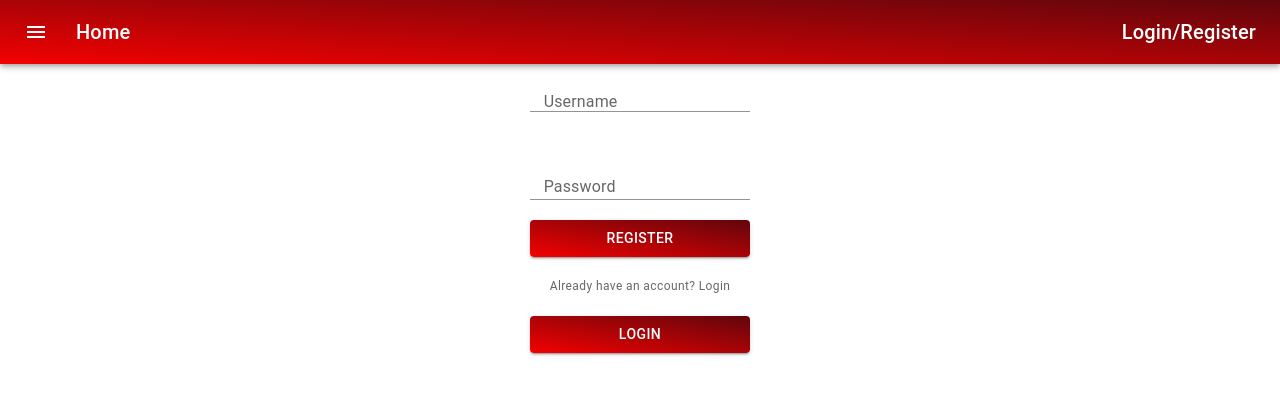
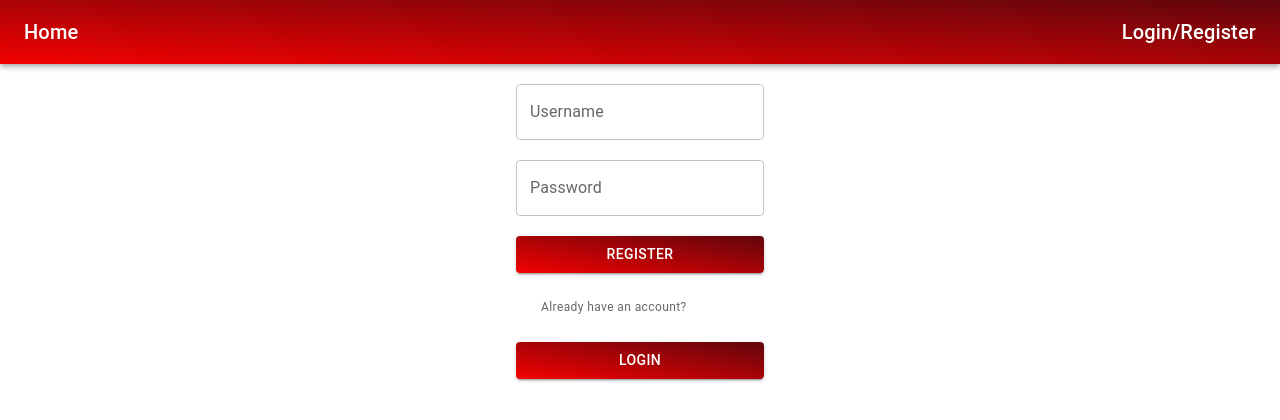
Before and after one commit to Adrabob/QuestApp, a React (Create React App) app in the folder quest-app-frontend/: page /auth in a window 1280 px wide. Shown: the top 420 px of the page. Built offline with nearby package versions, Linux system fonts and the light colour scheme.

Commit message:
Frontend Updated
Signed-off-by: Adrabob <arda_kaya.fb@hotmail.com>

```diff
--- a/quest-app-frontend/src/UserActivity/UserActivity.js
+++ b/quest-app-frontend/src/UserActivity/UserActivity.js
@@ -3,15 +3,6 @@ import CloseIcon from '@mui/icons-material/Close';
 import React, { useEffect, useState } from "react";
 import Post from "../components/Post/Post";
 import { GetWithAuth } from "../services/HttpService";
-const columns = [
-    {
-        id: 'User UserActivity',
-        label: 'User Activity',
-        minWidth: 170,
-        align: 'left',
-        format: (value) => value.toLocaleString('en-US'),
-    },
-  ];
 
   const Transition = React.forwardRef(function Transition(props, ref) {
     return <Slide direction="up" ref={ref} {...props} />;
@@ -54,9 +45,11 @@ const columns = [
         fullScreen
         open={open}
         TransitionComponent={Transition}
+        scroll="body"
       >
         <AppBar sx={{ position: 'relative' }}>
-          <Toolbar>
+          <Toolbar
+          sx={{ background: 'linear-gradient(to right top, #f30101, #60060c)'}}>
             <IconButton
               edge="start"
               color="inherit"
--- a/quest-app-frontend/src/components/Auth/Auth.js
+++ b/quest-app-frontend/src/components/Auth/Auth.js
@@ -1,4 +1,4 @@
-import { Button, FormControl, FormHelperText, Input, InputLabel } from "@mui/material";
+import { Button, FormControl, FormHelperText, TextField } from "@mui/material";
 import React from "react";
 import { useNavigate } from "react-router-dom";
 import { PostWithoutAuth } from "../../services/HttpService";
@@ -48,14 +48,19 @@ function Auth() {
     return (
 
             <FormControl>
-                <InputLabel style={{top:10}}>Username</InputLabel>
-                <Input
+
+                <TextField
+                style={{top:20}}
+                label="Username"
+                type="text"
                 onChange={(e) => {
                         handleUsername(e.target.value);
                 }}
                 />
-                <InputLabel style={{top:95}} >Password</InputLabel>
-                <Input style={{top:40}}
+
+                <TextField style={{top:40}}
+                label="Password"
+                type="password"
                 onChange={(e) => {
                     handlePassword(e.target.value);
                 }}
@@ -67,7 +72,7 @@ function Auth() {
                 onClick={() => handleButton("register")}
                 >Register
                 </Button>
-                <FormHelperText style={{margin:20}}>Already have an account? Login</FormHelperText>
+                <FormHelperText style={{margin:25}}>Already have an account?</FormHelperText>
                 <Button
                 variant="contained"
                 sx={{ background: 'linear-gradient(to right top, #f30101, #60060c)'}}
--- a/quest-app-frontend/src/components/Avatar/Avatar.js
+++ b/quest-app-frontend/src/components/Avatar/Avatar.js
@@ -9,7 +9,7 @@ import { List, ListItem, ListItemSecondaryAction, Modal, Radio } from '@mui/mate
 import { PutWithAuth } from '../../services/HttpService';
 
 function Avatar(props) {
-    const {avatarId} = props;
+    const {avatarId, userId, userName} = props;
     const [open, setOpen] = React.useState(false);
     const [selectedValue, setSelectedValue] = React.useState(avatarId);
     const handleOpen = () => setOpen(true);
@@ -49,14 +49,15 @@ function Avatar(props) {
       />
       <CardContent>
         <Typography gutterBottom variant="h5" component="h2">
-          {localStorage.getItem("userName")}
+          {userName}
         </Typography>
         <Typography variant="body2" color="text.secondary" component="p">
-         UserId = {localStorage.getItem("currentUser")}
+         UserId = {userId}
         </Typography>
       </CardContent>
       <CardActions>
-        <Button size="small" onClick={handleOpen} >Change Avatar</Button>
+      {localStorage.getItem("currentUser") === userId ? <Button size="small" color='inherit' onClick={handleOpen} >Change Avatar</Button> : ""}
+
       </CardActions>
     </Card>
 
--- a/quest-app-frontend/src/components/Home/Home.js
+++ b/quest-app-frontend/src/components/Home/Home.js
@@ -36,9 +36,6 @@ function Home() {
         return <div>Loading...</div>;
     } else {
         return (
-
-
-
       <div style={{backgroundColor:'#FFFAF0', display:'flex', flexWrap:'wrap', justifyContent:'center', alignItems:'center'  }} >
       {localStorage.getItem("currentUser") === null ?"":<PostForm userId={localStorage.getItem("currentUser")} userName={localStorage.getItem("userName")} refreshPost={refreshPost}/>}
 
--- a/quest-app-frontend/src/components/Navbar/Navbar.js
+++ b/quest-app-frontend/src/components/Navbar/Navbar.js
@@ -5,7 +5,6 @@ import Toolbar from '@mui/material/Toolbar';
 import Typography from '@mui/material/Typography';
 // import Button from '@mui/material/Button';
 import IconButton from '@mui/material/IconButton';
-import MenuIcon from '@mui/icons-material/Menu';
 import { Link, useNavigate } from "react-router-dom";
 import { LockOpen } from '@mui/icons-material';
 
@@ -14,7 +13,7 @@ import { LockOpen } from '@mui/icons-material';
 
 function Navbar() {
   let navigate = useNavigate();
-  const onClick = () => {
+  const onClick = (url) => {
       localStorage.removeItem("currentUser");
       localStorage.removeItem("tokenKey");
       localStorage.removeItem("userName");
@@ -25,20 +24,11 @@ function Navbar() {
             <Box sx={{ flexGrow: 1 }}>
       <AppBar position="static" style={{background: 'linear-gradient(to right top, #f30101, #60060c)'}}>
         <Toolbar>
-          <IconButton
-            size="large"
-            edge="start"
-            color="inherit"
-            aria-label="menu"
-            sx={{ mr: 2 }}
-          >
-            <MenuIcon />
-          </IconButton>
           <Typography variant="h6" sx={{flexGrow:1, textAlign:'left'}}>
           <Link style={{ textDecoration: 'none', boxShadow:'none', color:'white' }}  to="/" >Home</Link>
           </Typography>
           <Typography variant="h6">
-            {localStorage.getItem("currentUser") == null ? <Link style={{ textDecoration: 'none', boxShadow:'none', color:'white' }} to="/auth" >Login/Register</Link> :
+            {localStorage.getItem("currentUser") === null ? <Link style={{ textDecoration: 'none', boxShadow:'none', color:'white' }} to="/auth" >Login/Register</Link> :
             <div>
               <IconButton onClick={onClick}><LockOpen></LockOpen></IconButton>
               <Link  style={{ textDecoration: 'none', boxShadow:'none', color:'white' }} to={{pathname : '/users/' + localStorage.getItem("currentUser")}} >Profile</Link>
--- a/quest-app-frontend/src/components/User/User.js
+++ b/quest-app-frontend/src/components/User/User.js
@@ -26,8 +26,9 @@ function User() {
 
     return (
         <div style={{display:'flex'}}>
-            {user? <Avatar avatarId={user.avatarId}/> : ""}
-            <UserActivity  userId = {userId}/>
+            {user ? <Avatar avatarId={user.avatarId} userId={userId} userName={user.userName} /> :""}
+            {localStorage.getItem("currentUser") === userId ? <UserActivity  userId = {userId}/> : ""}
+
         </div>
     )
 }
```
